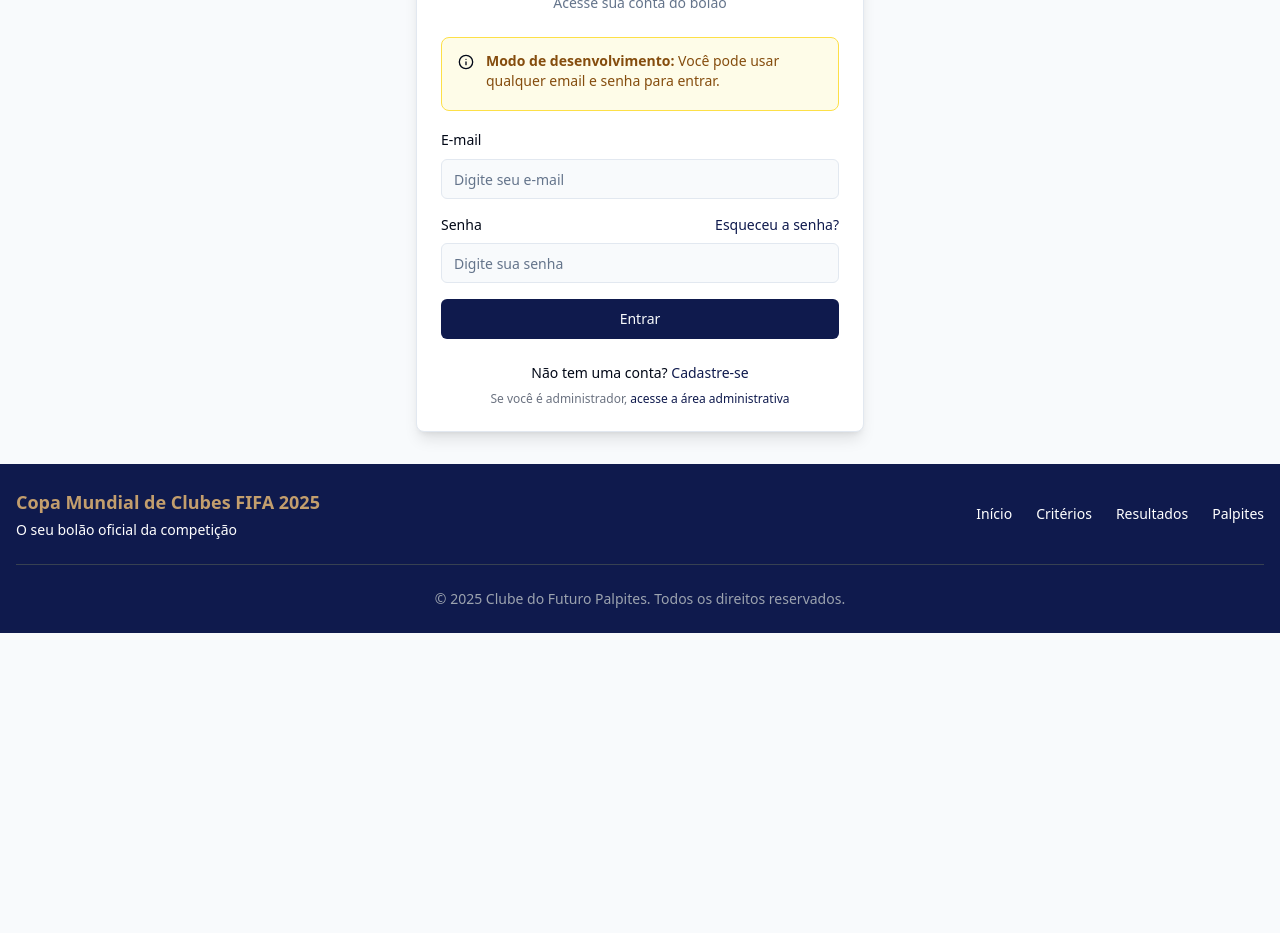
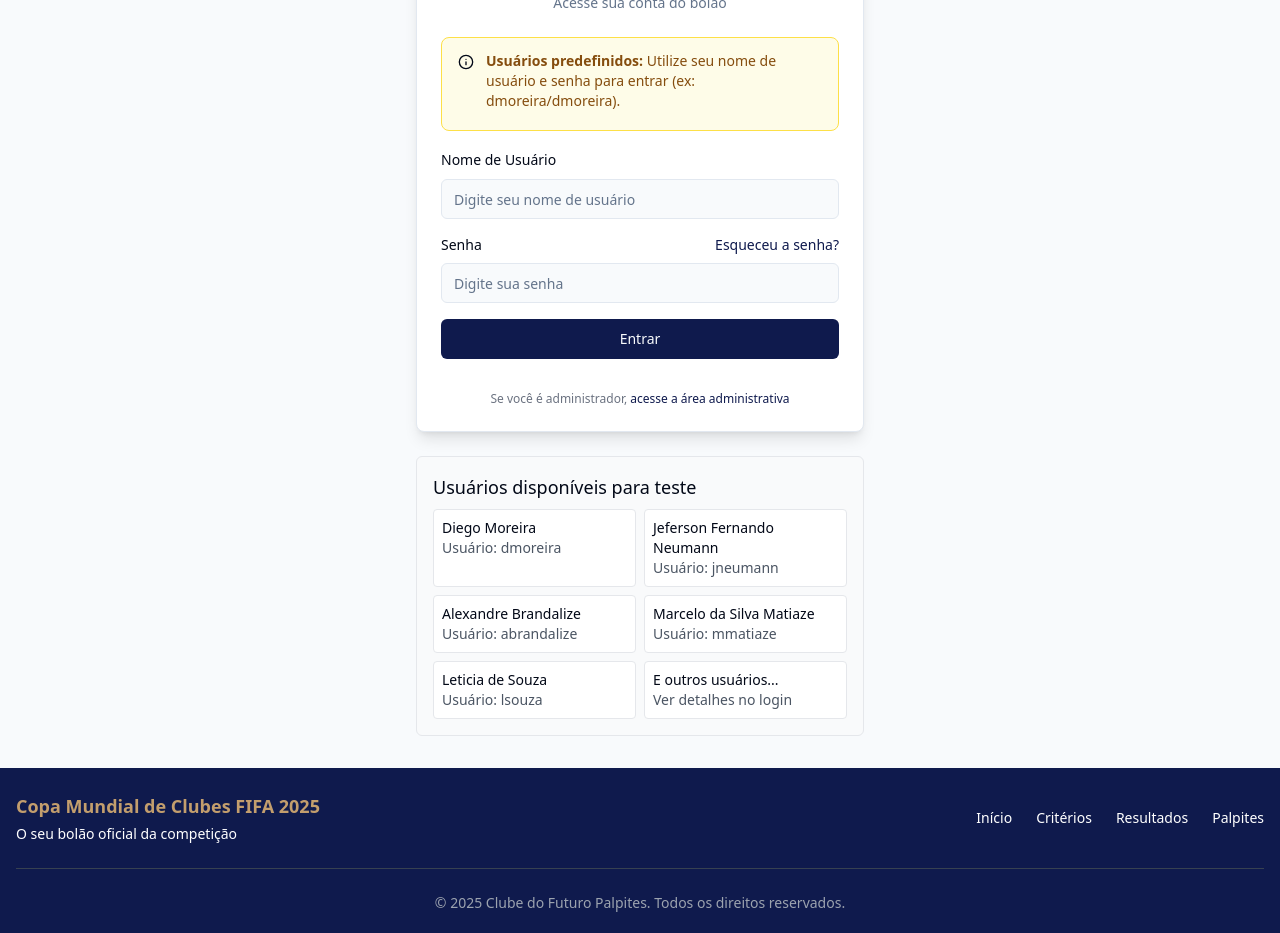
Before and after one commit to dmoreira93/clube-futuro-palpites, a React (Vite) app: page /login in a window 1280 px wide. Shown: the part 320-1253 px from the top of the page. Before the commit the page ends 953 px from the top, so only its background shows below. Built offline with nearby package versions, Linux system fonts and the light colour scheme.

Commit message:
Run SQL migrations
Apply the database schema changes.

```diff
--- a/src/contexts/AuthContext.tsx
+++ b/src/contexts/AuthContext.tsx
@@ -7,7 +7,7 @@ import { toast } from "sonner";
 type AuthContextType = {
   isAuthenticated: boolean;
   isAdmin: boolean;
-  login: (email: string, password: string) => Promise<boolean>;
+  login: (username: string, password: string) => Promise<boolean>;
   adminLogin: (username: string, password: string) => Promise<boolean>;
   logout: () => void;
   user: UserType | null;
@@ -16,7 +16,7 @@ type AuthContextType = {
 type UserType = {
   id: string;
   name: string;
-  email: string;
+  username: string;
   isAdmin: boolean;
 };
 
@@ -37,40 +37,15 @@ export const AuthProvider: React.FC<{ children: React.ReactNode }> = ({ children
   // Check for existing session on mount
   useEffect(() => {
     const checkSession = async () => {
-      // Verificar se há uma sessão ativa no Supabase
-      const { data } = await supabase.auth.getSession();
-
-      if (data.session) {
-        const { user: authUser } = data.session;
-
-        // Buscar informações adicionais do usuário se necessário
-        if (authUser) {
-          // Verificar se é admin
-          const { data: adminData } = await supabase
-            .from('administrators')
-            .select('*')
-            .eq('email', authUser.email)
-            .single();
-
-          const userProfile = {
-            id: authUser.id,
-            name: authUser.user_metadata.name || authUser.email?.split('@')[0] || 'Usuário',
-            email: authUser.email || '',
-            isAdmin: !!adminData
-          };
-
-          setUser(userProfile);
-          localStorage.setItem("bolao_user", JSON.stringify(userProfile));
-        }
-      } else {
-        // Verificar o armazenamento local como fallback
+      // Verificar o armazenamento local como primeiro método
       const storedUser = localStorage.getItem("bolao_user");
       if (storedUser) {
         try {
           setUser(JSON.parse(storedUser));
+          console.log("Usuário restaurado do localStorage");
         } catch (e) {
           localStorage.removeItem("bolao_user");
-          }
+          console.error("Erro ao restaurar usuário do localStorage:", e);
         }
       }
     };
@@ -78,53 +53,45 @@ export const AuthProvider: React.FC<{ children: React.ReactNode }> = ({ children
     checkSession();
   }, []);
 
-  // Regular user login
-  const login = async (email: string, password: string) => {
+  // Regular user login using username/password
+  const login = async (username: string, password: string) => {
     try {
-      // Tentar login via Supabase
-      const { data, error } = await supabase.auth.signInWithPassword({
-        email,
-        password,
-      });
-
-      if (error) {
-        // Se estamos em desenvolvimento ou testando, permitir um login mock
-        if (import.meta.env.DEV) {
-          console.warn("Login via Supabase falhou, usando mock para desenvolvimento:", error.message);
-          const mockUser = {
-            id: "user1",
-            name: "Usuário Teste",
-            email,
-            isAdmin: false,
-          };
-
-          setUser(mockUser);
-          localStorage.setItem("bolao_user", JSON.stringify(mockUser));
-
+      if (!username || !password) {
         toast({
-            title: "Login de desenvolvimento",
-            description: `Bem-vindo, ${mockUser.name}! (Modo de desenvolvimento)`,
-          });
-
-          return true;
-        }
-
-        toast({
-          title: "Erro ao fazer login",
-          description: error.message,
+          title: "Dados incompletos",
+          description: "Por favor, preencha o nome de usuário e a senha",
           variant: "destructive",
         });
         return false;
       }
 
-      if (data.user) {
+      // Consultar tabela personalizada de usuários
+      const { data, error } = await supabase
+        .from('users_custom')
+        .select('*')
+        .eq('username', username)
+        .eq('password', password)
+        .single();
+
+      if (error || !data) {
+        console.error("Erro ao fazer login:", error);
+        toast({
+          title: "Erro ao fazer login",
+          description: "Nome de usuário ou senha incorretos",
+          variant: "destructive",
+        });
+        return false;
+      }
+
+      // Criar objeto de usuário
       const userProfile = {
-          id: data.user.id,
-          name: data.user.user_metadata.name || data.user.email?.split('@')[0] || 'Usuário',
-          email: data.user.email || '',
-          isAdmin: false // Assumimos que não é admin por padrão
+        id: data.id,
+        name: data.name,
+        username: data.username,
+        isAdmin: data.is_admin || false
       };
 
+      // Salvar usuário na sessão
       setUser(userProfile);
       localStorage.setItem("bolao_user", JSON.stringify(userProfile));
 
@@ -134,9 +101,6 @@ export const AuthProvider: React.FC<{ children: React.ReactNode }> = ({ children
       });
 
       return true;
-      }
-
-      return false;
     } catch (error: any) {
       toast({
         title: "Erro ao fazer login",
@@ -171,7 +135,7 @@ export const AuthProvider: React.FC<{ children: React.ReactNode }> = ({ children
       const adminUser = {
         id: data.id,
         name: data.name,
-        email: data.email,
+        username: data.email,
         isAdmin: true,
       };
 
@@ -197,9 +161,6 @@ export const AuthProvider: React.FC<{ children: React.ReactNode }> = ({ children
 
   // Logout function
   const logout = async () => {
-    // Fazer logout no Supabase
-    await supabase.auth.signOut();
-
     // Limpar os dados locais
     setUser(null);
     localStorage.removeItem("bolao_user");
--- a/src/integrations/supabase/types.ts
+++ b/src/integrations/supabase/types.ts
@@ -312,6 +312,33 @@ export type Database = {
         }
         Relationships: []
       }
+      users_custom: {
+        Row: {
+          created_at: string
+          id: string
+          is_admin: boolean
+          name: string
+          password: string
+          username: string
+        }
+        Insert: {
+          created_at?: string
+          id?: string
+          is_admin?: boolean
+          name: string
+          password: string
+          username: string
+        }
+        Update: {
+          created_at?: string
+          id?: string
+          is_admin?: boolean
+          name?: string
+          password?: string
+          username?: string
+        }
+        Relationships: []
+      }
     }
     Views: {
       [_ in never]: never
--- a/src/pages/AdminLogin.tsx
+++ b/src/pages/AdminLogin.tsx
@@ -92,12 +92,12 @@ const AdminLogin = () => {
 
               <div className="space-y-4">
                 <div className="space-y-2">
-                  <Label htmlFor="username">Email</Label>
+                  <Label htmlFor="username">Nome de usuário</Label>
                   <Input
                     id="username"
                     name="username"
                     type="text"
-                    placeholder="Email de administrador"
+                    placeholder="Nome de usuário de administrador"
                     value={formData.username}
                     onChange={handleChange}
                     required
@@ -119,7 +119,7 @@ const AdminLogin = () => {
 
                 <div className="text-sm text-muted-foreground">
                   <p>Credenciais padrão:</p>
-                  <p>Email: admin@copamundial.com</p>
+                  <p>Usuário: admin</p>
                   <p>Senha: admin123</p>
                 </div>
 
--- a/src/pages/Login.tsx
+++ b/src/pages/Login.tsx
@@ -27,7 +27,7 @@ const Login = () => {
   const navigate = useNavigate();
   const { login } = useAuth();
   const [formData, setFormData] = useState({
-    email: "",
+    username: "",
     password: "",
   });
   const [isSubmitting, setIsSubmitting] = useState(false);
@@ -43,7 +43,7 @@ const Login = () => {
   const handleSubmit = async (e: React.FormEvent) => {
     e.preventDefault();
 
-    if (!formData.email || !formData.password) {
+    if (!formData.username || !formData.password) {
       toast.error("Por favor, preencha todos os campos");
       return;
     }
@@ -51,7 +51,7 @@ const Login = () => {
     setIsSubmitting(true);
 
     try {
-      const success = await login(formData.email, formData.password);
+      const success = await login(formData.username, formData.password);
 
       if (success) {
         toast.success("Login realizado com sucesso!");
@@ -91,20 +91,20 @@ const Login = () => {
             <Alert className="mb-4 bg-yellow-50 border-yellow-300">
               <InfoIcon className="h-4 w-4 text-yellow-600" />
               <AlertDescription className="text-yellow-800">
-                <strong>Modo de desenvolvimento:</strong> Você pode usar qualquer email e senha para entrar.
+                <strong>Usuários predefinidos:</strong> Utilize seu nome de usuário e senha para entrar (ex: dmoreira/dmoreira).
               </AlertDescription>
             </Alert>
 
             <form onSubmit={handleSubmit}>
               <div className="space-y-4">
                 <div className="space-y-2">
-                  <Label htmlFor="email">E-mail</Label>
+                  <Label htmlFor="username">Nome de Usuário</Label>
                   <Input
-                    id="email"
-                    name="email"
-                    type="email"
-                    placeholder="Digite seu e-mail"
-                    value={formData.email}
+                    id="username"
+                    name="username"
+                    type="text"
+                    placeholder="Digite seu nome de usuário"
+                    value={formData.username}
                     onChange={handleChange}
                     required
                   />
@@ -140,12 +140,6 @@ const Login = () => {
           </CardContent>
           <CardFooter>
             <div className="text-center w-full">
-              <div className="text-sm mb-2">
-                Não tem uma conta?{" "}
-                <Link to="/cadastro" className="text-fifa-blue hover:underline font-medium">
-                  Cadastre-se
-                </Link>
-              </div>
               <div className="text-xs text-gray-500 mt-2">
                 Se você é administrador,{" "}
                 <Link to="/admin-login" className="text-fifa-blue hover:underline">
@@ -155,6 +149,36 @@ const Login = () => {
             </div>
           </CardFooter>
         </Card>
+
+        <div className="mt-6 p-4 bg-gray-50 rounded-md border border-gray-200">
+          <h3 className="text-lg font-medium mb-2">Usuários disponíveis para teste</h3>
+          <div className="grid grid-cols-1 md:grid-cols-2 gap-2 text-sm">
+            <div className="p-2 bg-white rounded border border-gray-200">
+              <p className="font-medium">Diego Moreira</p>
+              <p className="text-gray-600">Usuário: dmoreira</p>
+            </div>
+            <div className="p-2 bg-white rounded border border-gray-200">
+              <p className="font-medium">Jeferson Fernando Neumann</p>
+              <p className="text-gray-600">Usuário: jneumann</p>
+            </div>
+            <div className="p-2 bg-white rounded border border-gray-200">
+              <p className="font-medium">Alexandre Brandalize</p>
+              <p className="text-gray-600">Usuário: abrandalize</p>
+            </div>
+            <div className="p-2 bg-white rounded border border-gray-200">
+              <p className="font-medium">Marcelo da Silva Matiaze</p>
+              <p className="text-gray-600">Usuário: mmatiaze</p>
+            </div>
+            <div className="p-2 bg-white rounded border border-gray-200">
+              <p className="font-medium">Leticia de Souza</p>
+              <p className="text-gray-600">Usuário: lsouza</p>
+            </div>
+            <div className="p-2 bg-white rounded border border-gray-200">
+              <p className="font-medium">E outros usuários...</p>
+              <p className="text-gray-600">Ver detalhes no login</p>
+            </div>
+          </div>
+        </div>
       </div>
     </Layout>
   );
```
Lines whose indentation alone changed are shown as unchanged.
